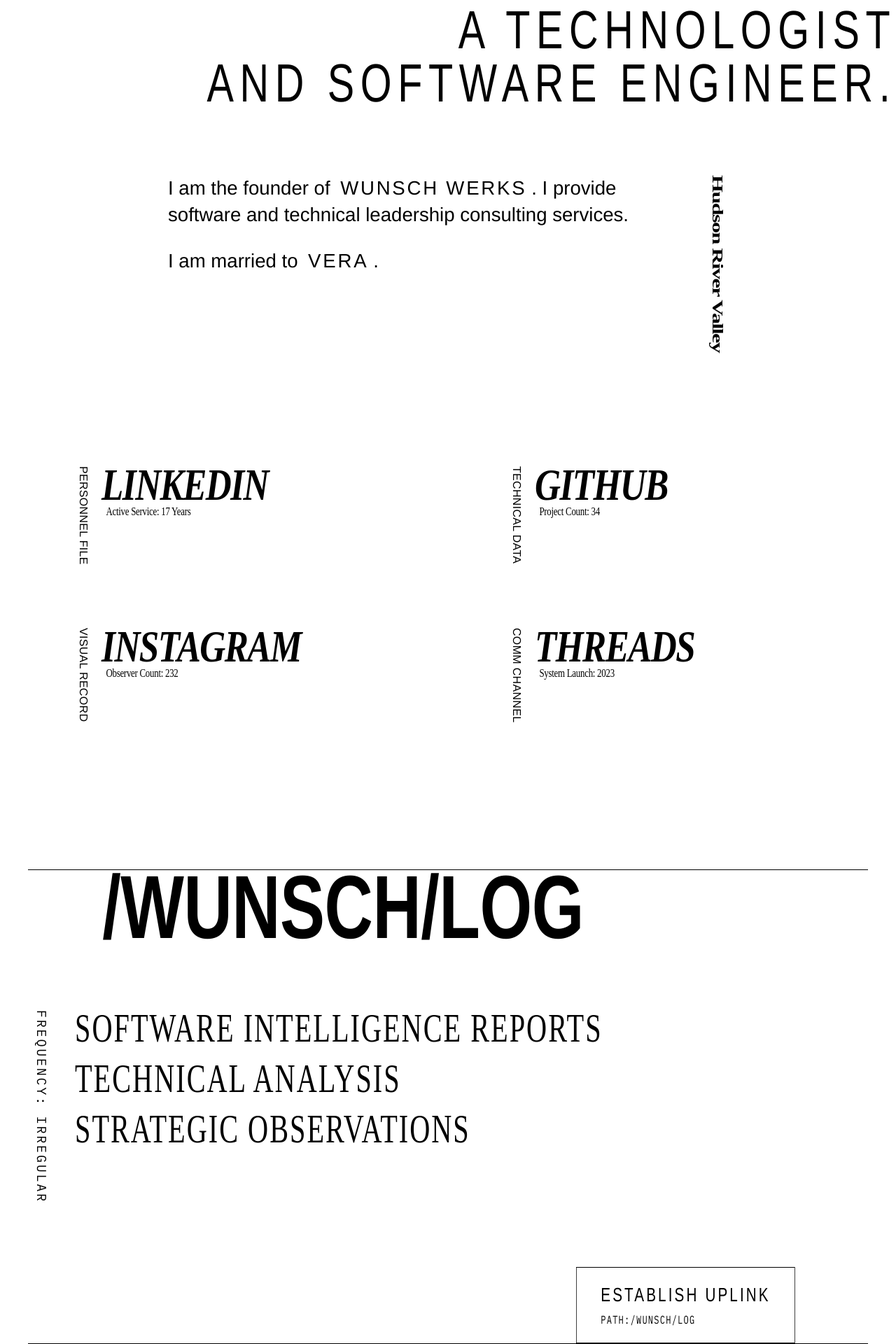
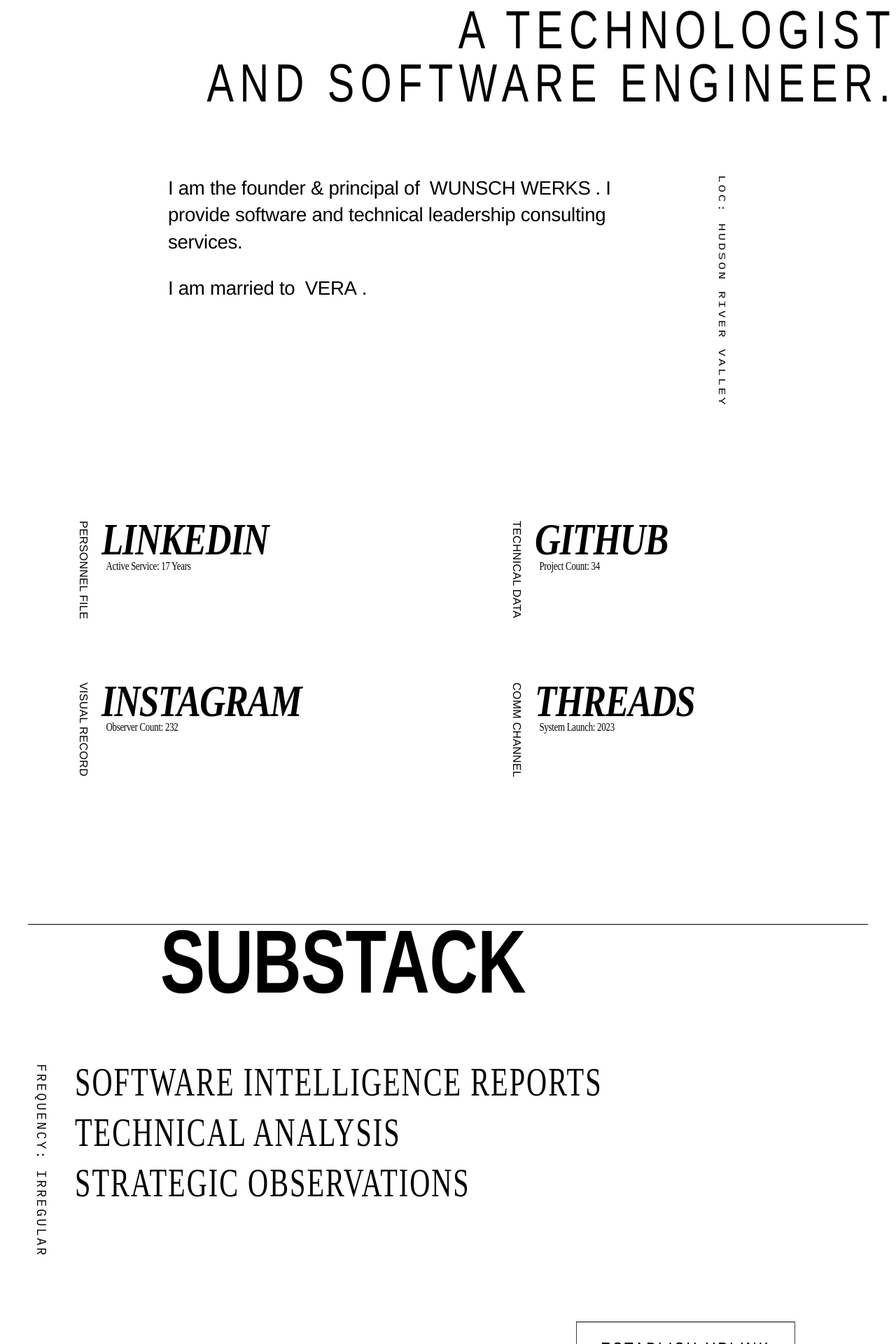
Before and after one commit to mwunsch/mwunsch.github.io, a Jekyll site: the page built from index.html, in a window 1280 px wide. Shown: the part 538-2458 px from the top of the page at 70% size. Built offline with Jekyll 4.4.1, drawn with Linux system fonts in a browser that asks for light colours.

Commit message:
Update index.html and main.scss: Revise location display in introduction, enhance typography in main text, and implement hover-fill effect mixin for improved link interactions. Adjust styles for location and newsletter section for better visual consistency and responsiveness.

```diff
--- a/assets/css/main.scss
+++ b/assets/css/main.scss
@@ -3,6 +3,33 @@
 ---
 
 @import "vendor/normalize";
+
+// =================
+// Mixins
+// =================
+
+@mixin hover-fill-effect {
+  position: relative;
+
+  &::before {
+    content: '';
+    position: absolute;
+    inset: 0;
+    background: var(--text-color);
+    transform: scaleX(0);
+    transform-origin: left;
+    transition: transform 0.3s ease;
+    z-index: -1;
+  }
+
+  &:hover {
+    color: var(--background-color);
+
+    &::before {
+      transform: scaleX(1);
+    }
+  }
+}
 
 // =================
 // Design Tokens
@@ -12,7 +39,6 @@
 $black: #000000;
 $white: #FFFFFF;
 
-// Create CSS custom properties for theme colors
 :root {
   --background-color: #{$white};
   --text-color: #{$black};
@@ -59,7 +85,7 @@
   text-decoration: none;
   transition: color 0.3s ease;
 
-  &:hover, &:active {
+  &:hover {
     color: var(--text-color);
   }
 }
@@ -76,6 +102,21 @@
     content: "//";
     font-family: $mono;
   }
+}
+
+// =================
+// Typography Utilities
+// =================
+
+.vertical-text {
+  writing-mode: vertical-rl;
+  text-orientation: mixed;
+  white-space: nowrap;
+}
+
+.compressed-text {
+  transform: scaleX(0.75);
+  transform-origin: left center;
 }
 
 // =================
@@ -204,23 +245,18 @@
   margin: 2em auto 4em;
   max-width: 800px;
   align-items: start;
-  justify-content: center;
 
   .location {
+    @extend .vertical-text;
     grid-area: location;
-    writing-mode: vertical-rl;
-    text-orientation: mixed;
-    font-family: $serif;
-    font-size: 1.4em;
+    font-family: $mono;
+    font-size: 0.8em;
     line-height: 0.75;
-    margin: 0;
     padding-left: 0.5em;
-    letter-spacing: -0.05em;
-    white-space: nowrap;
+    letter-spacing: 0.15em;
     color: var(--text-color);
-    text-transform: capitalize;
-    font-weight: 800;
-    transform: scaleX(0.65);
+    text-transform: uppercase;
+    transform: scaleX(0.7);
     transform-origin: center;
   }
 
@@ -233,37 +269,17 @@
       font-size: 1.2em;
       line-height: 1.4;
       font-family: $sans;
+      letter-spacing: -0.01em;
 
       &:not(:first-child) {
         margin-top: 1em;
       }
 
       a {
-        color: var(--text-color);
+        @include hover-fill-effect;
         text-transform: uppercase;
-        letter-spacing: 0.1em;
         font-weight: 500;
-        position: relative;
         padding: 0 0.25em;
-
-        &::before {
-          content: '';
-          position: absolute;
-          inset: 0;
-          background: var(--text-color);
-          transform: scaleX(0);
-          transform-origin: left;
-          transition: transform 0.3s ease;
-          z-index: -1;
-        }
-
-        &:hover {
-          color: var(--background-color);
-
-          &::before {
-            transform: scaleX(1);
-          }
-        }
       }
     }
   }
@@ -300,50 +316,25 @@
   }
 }
 
+// Link Styles
 .link {
   height: 100%;
 
   a {
+    @include hover-fill-effect;
     display: grid;
     grid-template-columns: auto 1fr;
     gap: clamp(0.5em, 1vw, 0.75em);
     padding: clamp(0.75em, 2vw, 1.5em);
-    color: var(--text-color);
-    text-decoration: none;
-    transition: all 0.3s ease;
-    position: relative;
     width: 100%;
     height: 100%;
 
-    &::before {
-      content: '';
-      position: absolute;
-      inset: 0;
-      background: var(--text-color);
-      transform: scaleX(0);
-      transform-origin: left;
-      transition: transform 0.3s ease;
-      z-index: -10;
-    }
-
     &:hover {
-      color: var(--background-color);
-
-      &::before {
-        transform: scaleX(1);
-      }
-
-      .link-id { color: var(--background-color); }
-      .link-title { color: var(--background-color); }
+      .link-id,
+      .link-title,
       .code {
         color: var(--background-color);
-        &::before { opacity: 1; }
       }
-    }
-
-    > * {
-      position: relative;
-      z-index: 1;
     }
   }
 }
--- a/index.html
+++ b/index.html
@@ -11,10 +11,10 @@
   </header>
   <div class="front-page">
     <div class="introduction">
-      <div class="location" itemprop="workLocation">Hudson River Valley</div>
+      <div class="location">Loc: <span itemprop="workLocation">Hudson River Valley</div>
       <div class="main-text">
         <p>
-          I am the founder of <a class="works-for" itemprop="worksFor" href="http://wunschwerks.com">Wunsch Werks</a>.
+          I am the founder &amp; principal of <a class="works-for" itemprop="worksFor" href="http://wunschwerks.com">Wunsch Werks</a>.
           I provide software and technical leadership consulting services.
         </p>
         <p>
@@ -65,7 +65,7 @@
     </div>
     <div class="newsletter-section">
       <div class="newsletter-header">
-        <h2><a href="https://wunschwerks.substack.com?utm_source=mwunsch&utm_medium=website&utm_campaign=title"><span>/wunsch/log</span></a></h2>
+        <h2><a href="https://wunschwerks.substack.com?utm_source=mwunsch&utm_medium=website&utm_campaign=title"><span>Substack</span></a></h2>
       </div>
       <div class="newsletter-content">
         <div class="dispatch-meta">
```
